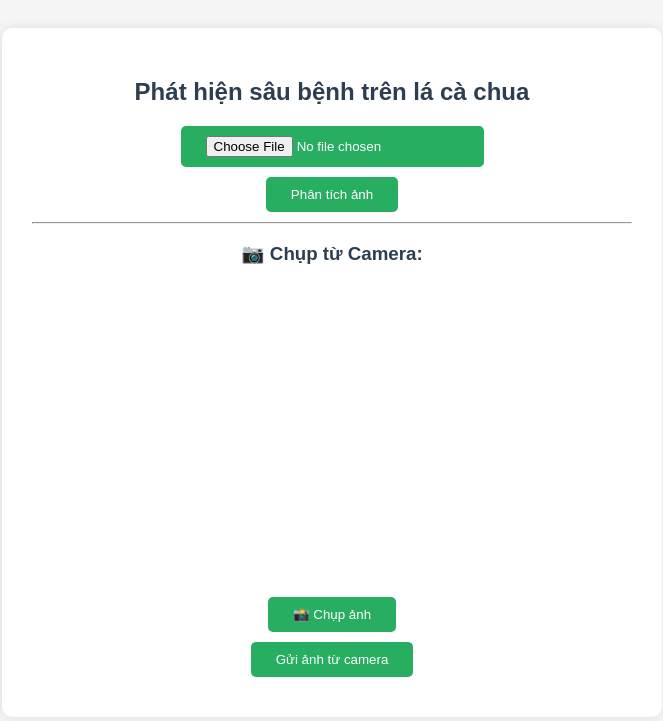
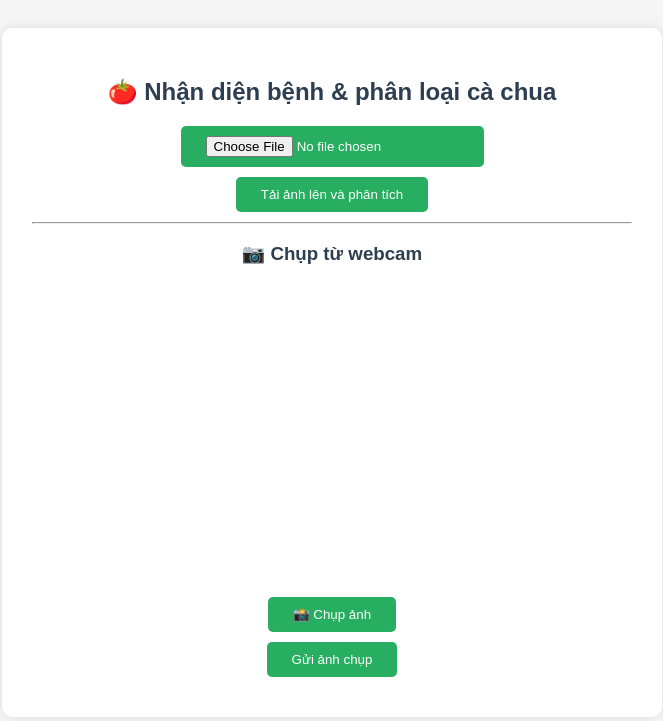
Before and after one commit to beartobear/tomato-disease-detection, a Flask app: page / in a window 1280 px wide. Shown: the top 721 px of the page, without its empty margins (308-971 px from the left). Run offline with Flask 3, Linux system fonts and the light colour scheme.

Commit message:
Update index.html

```diff
--- a/templates/index.html
+++ b/templates/index.html
@@ -2,30 +2,26 @@
 <html lang="vi">
 <head>
   <meta charset="UTF-8">
-  <title>Phát hiện sâu bệnh cà chua</title>
+  <title>Phát hiện cà chua</title>
   <link rel="stylesheet" href="{{ url_for('static', filename='style.css') }}">
 </head>
 <body>
   <div class="container">
-    <h2>Phát hiện sâu bệnh trên lá cà chua</h2>
+    <h2>🍅 Nhận diện bệnh & phân loại cà chua</h2>
 
-    <!-- Upload ảnh -->
     <form method="POST" enctype="multipart/form-data">
-      <input type="file" name="image" accept="image/*">
-      <input type="submit" value="Phân tích ảnh">
+      <input type="file" name="image" accept="image/*" required>
+      <input type="submit" value="Tải ảnh lên và phân tích">
     </form>
 
     <hr>
-
-    <!-- Webcam -->
-    <h3>📷 Chụp từ Camera:</h3>
-    <video id="video" width="100%" autoplay></video>
-    <br>
+    <h3>📷 Chụp từ webcam</h3>
+    <video id="video" width="100%" autoplay></video><br>
     <button onclick="takeSnapshot()">📸 Chụp ảnh</button>
 
-    <form id="camForm" method="POST">
+    <form method="POST">
       <input type="hidden" name="cam_image" id="cam_image">
-      <input type="submit" value="Gửi ảnh từ camera">
+      <input type="submit" value="Gửi ảnh chụp">
     </form>
 
     <canvas id="canvas" style="display:none;"></canvas>
@@ -36,19 +32,14 @@
     const canvas = document.getElementById('canvas');
     const camImageInput = document.getElementById('cam_image');
 
-    // Bật camera
     navigator.mediaDevices.getUserMedia({ video: true })
-      .then(stream => {
-        video.srcObject = stream;
-      });
+      .then(stream => { video.srcObject = stream; });
 
     function takeSnapshot() {
-      const context = canvas.getContext('2d');
       canvas.width = video.videoWidth;
       canvas.height = video.videoHeight;
-      context.drawImage(video, 0, 0, canvas.width, canvas.height);
-      const dataURL = canvas.toDataURL('image/jpeg');
-      camImageInput.value = dataURL;
+      canvas.getContext('2d').drawImage(video, 0, 0);
+      camImageInput.value = canvas.toDataURL('image/jpeg');
     }
   </script>
 </body>
```
